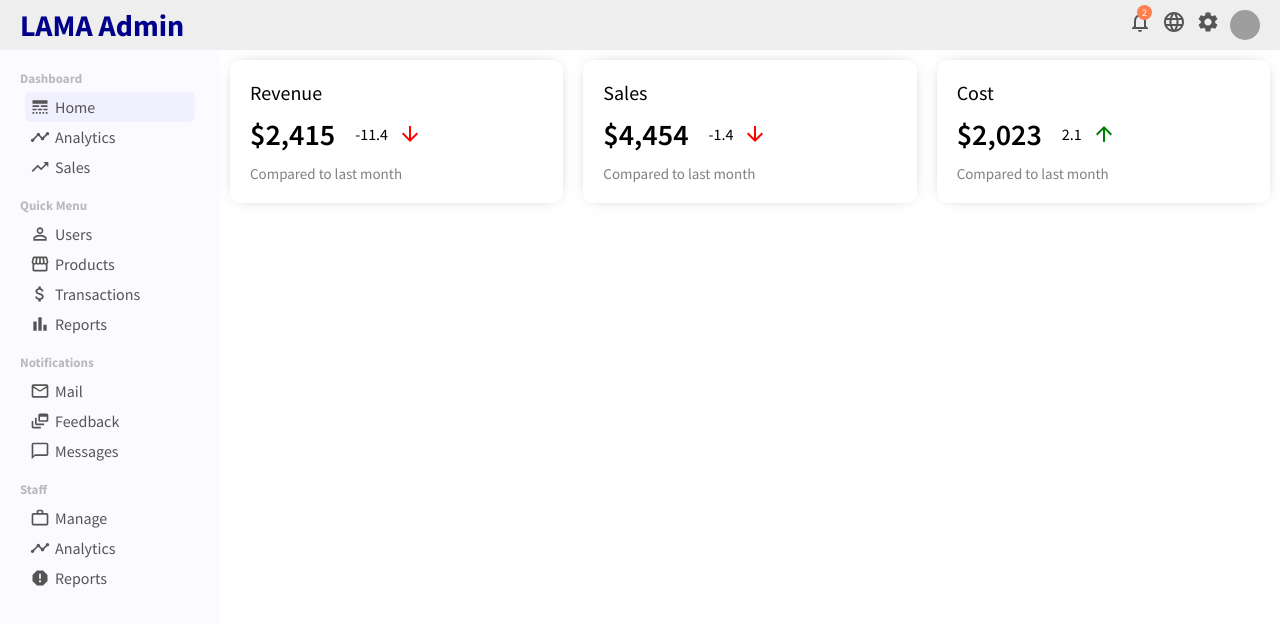
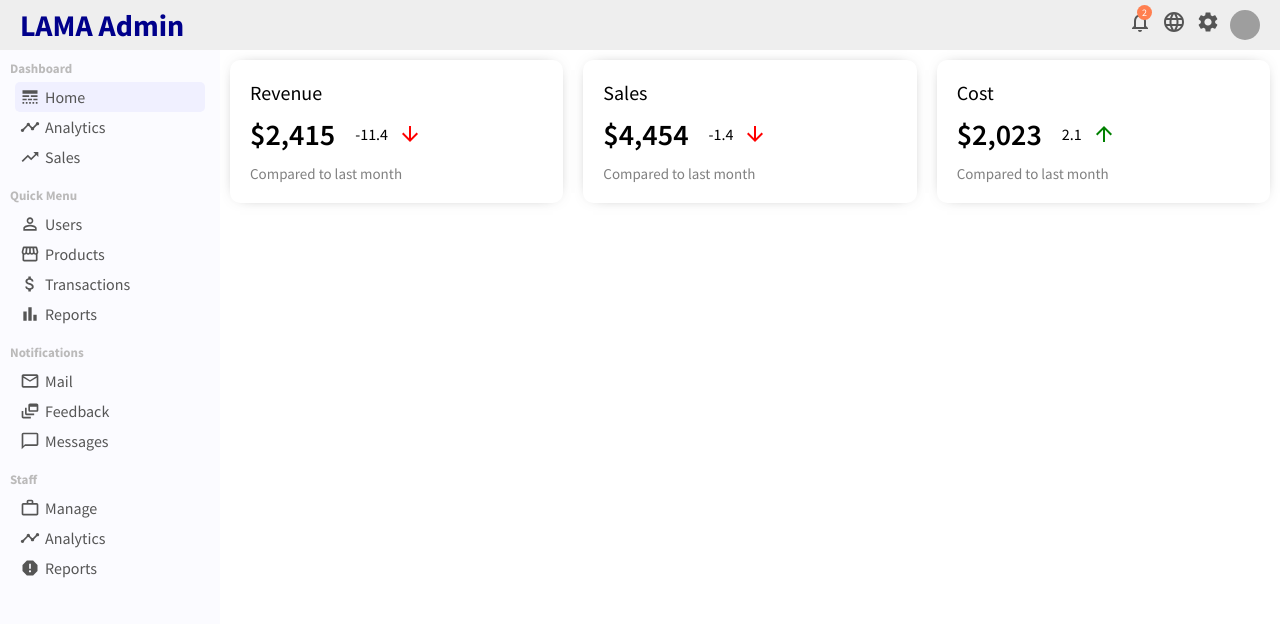
Before and after one commit to xueyublue/react-admin-dashboard, a React (Create React App) app: page / in a window 1280 px wide. Shown: the top 624 px of the page. Built offline with nearby package versions, Linux system fonts and the light colour scheme; grey boxes are pictures that could not be loaded.

Commit message:
Make sidebar scrollable

```diff
--- a/src/components/sidebar/sidebar.css
+++ b/src/components/sidebar/sidebar.css
@@ -6,10 +6,11 @@
   top: 50px;
   min-width: 220px;
   max-width: 220px;
+  overflow: auto;
 }
 
 .sidebarWrapper {
-  padding: 20px;
+  padding: 10px;
   color: #555;
 }
 
```
